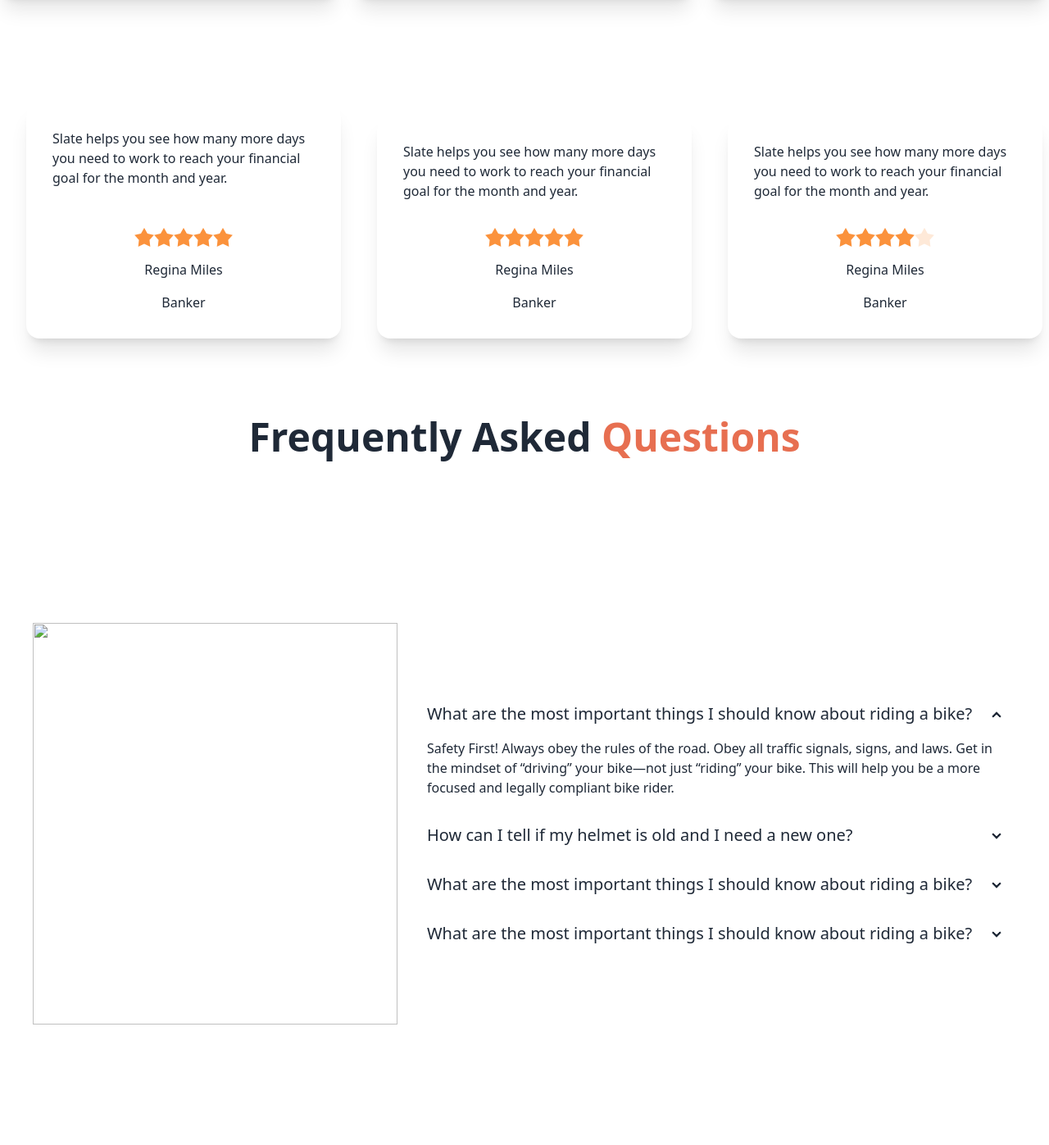
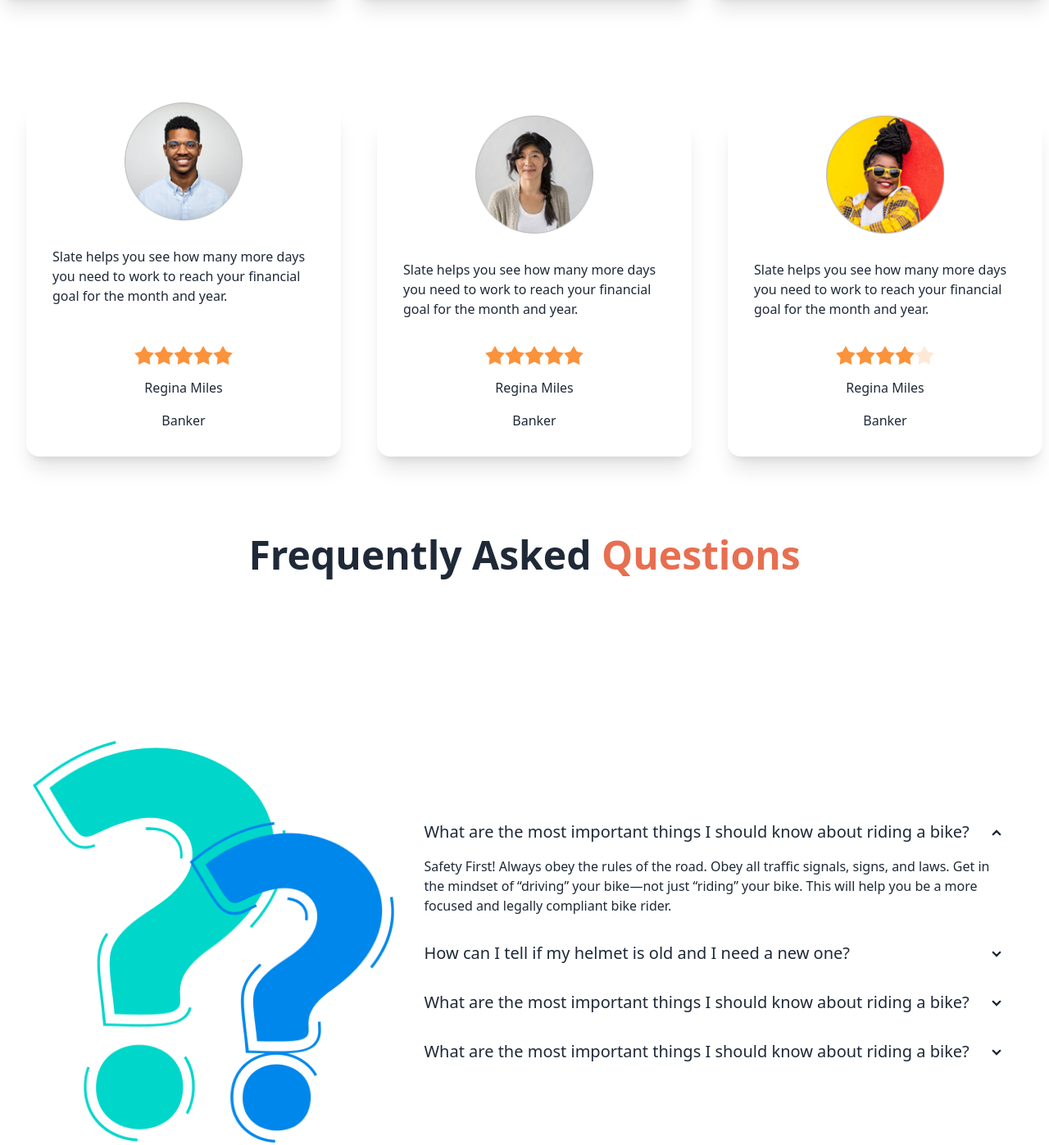
Before and after one commit to masud467/Biker-Zone, a plain HTML site: page index.html in a window 1280 px wide. Shown: the part 1721-3118 px from the top of the page at 82% size. Drawn offline with nearby package versions, Linux system fonts and the light colour scheme; the site is published under a folder, as on GitHub Pages, so addresses that start at the root find nothing.

Commit message:
added the file again

```diff
--- a/index.html
+++ b/index.html
@@ -194,7 +194,7 @@
         <section class=" ml-6 space-y-4 lg:flex justify-center gap-11 ">
           <!-- client1 -->
           <div class="card w-96 bg-base-100 shadow-xl">
-            <figure><img class="w-36" src="/images/others/user-1.png" alt="" /></figure>
+            <figure><img class="w-36" src="./images/others/user-1.png" alt="" /></figure>
             <div class="card-body">
               <p>Slate helps you see how
                 many more days you need
@@ -219,7 +219,7 @@
           </div>
           <!-- client2 -->
           <div class="card w-96 bg-base-100 shadow-xl">
-            <figure><img class="w-36" src="/images/others/user-2.png" alt="" /></figure>
+            <figure><img class="w-36" src="./images/others/user-2.png" alt="" /></figure>
             <div class="card-body">
               <p>Slate helps you see how
                 many more days you need
@@ -244,7 +244,7 @@
           </div>
           <!-- client3 -->
           <div class="card w-96 bg-base-100 shadow-xl">
-            <figure><img class="w-36" src="/images/others/user-3.png" alt="" /></figure>
+            <figure><img class="w-36" src="./images/others/user-3.png" alt="" /></figure>
             <div class="card-body">
               <p>Slate helps you see how
                 many more days you need
@@ -273,7 +273,7 @@
           <h3 class="text-center text-5xl font-semibold mb-12">Frequently Asked <span class="text-bike-primary">Questions</span></h3>
           <div class="hero min-h-screen  px-5">
             <div class="hero-content flex-col lg:flex-row px-5 gap-5">
-              <img class="w-[445px] h-[490px]" src="/images/others/faq.png" class="max-w-sm rounded-lg shadow-2xl" />
+              <img class="w-[445px] h-[490px]" src="./images/others/faq.png" class="max-w-sm rounded-lg shadow-2xl" />
               <div>
                 <div class="collapse collapse-arrow ">
                   <input type="radio" name="my-accordion-2" checked="checked" />
```
